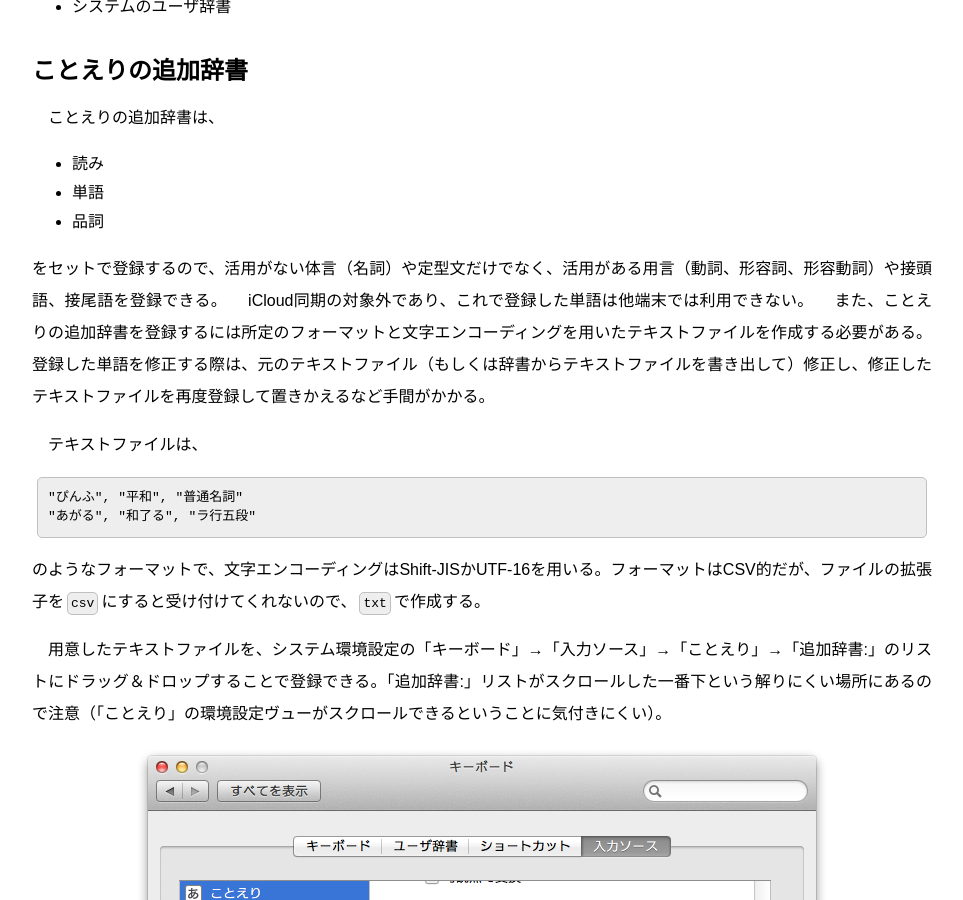
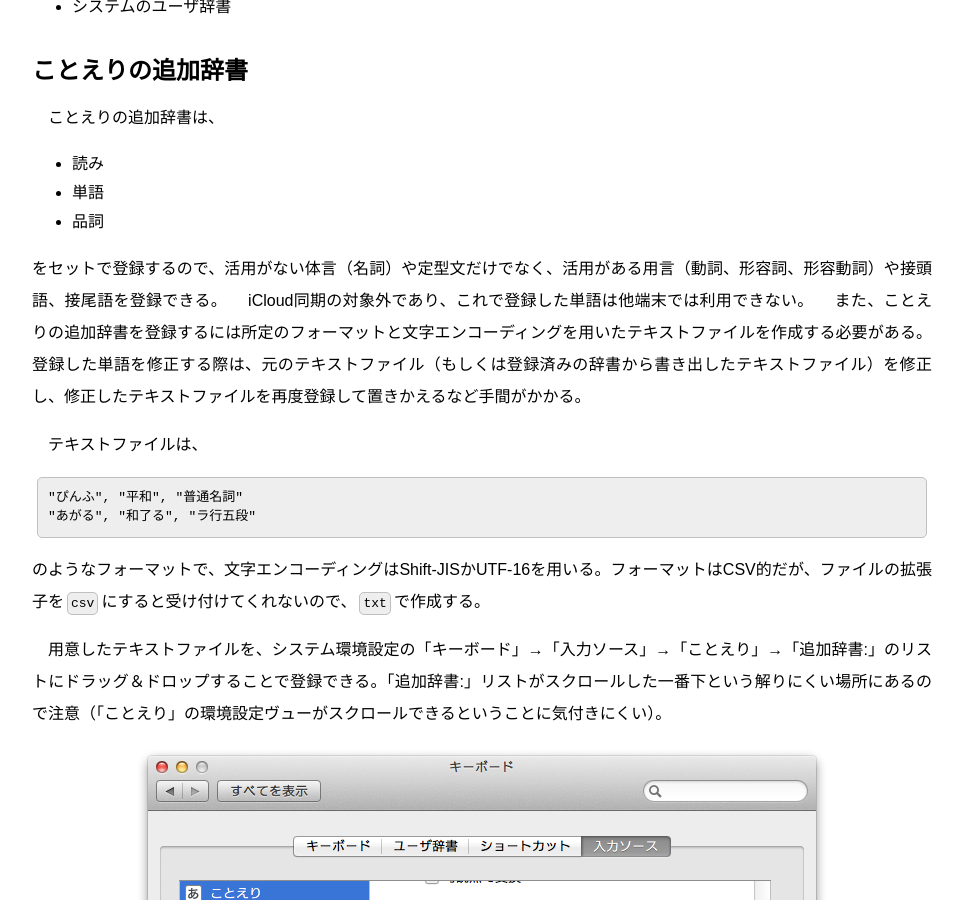
Before and after one commit to GenjiApp/genjiapp.github.io, a Jekyll site: the page built from _posts/2014-07-27-kotoeri-specialty-dictionary-and-user-dictionary.md, in a window 1280 px wide and 900 px high, scrolled down 301 px. Shown: the whole window, without its empty margins (158-1121 px from the left). Built offline with Jekyll 4.4.1, drawn with Linux system fonts in a browser that asks for light colours; Markdown is read by kramdown in place of the engine named in the settings; some of the changed text lies outside the part shown.

Commit message:
fix post 'kotoeri-specialty-dictionary-and-user-dictionary'

```diff
--- a/_posts/2014-07-27-kotoeri-specialty-dictionary-and-user-dictionary.md
+++ b/_posts/2014-07-27-kotoeri-specialty-dictionary-and-user-dictionary.md
@@ -18,7 +18,7 @@
 
 をセットで登録するので、活用がない体言（名詞）や定型文だけでなく、活用がある用言（動詞、形容詞、形容動詞）や接頭語、接尾語を登録できる。
 　iCloud同期の対象外であり、これで登録した単語は他端末では利用できない。
-　また、ことえりの追加辞書を登録するには所定のフォーマットと文字エンコーディングを用いたテキストファイルを作成する必要がある。登録した単語を修正する際は、元のテキストファイル（もしくは辞書からテキストファイルを書き出して）修正し、修正したテキストファイルを再度登録して置きかえるなど手間がかかる。
+　また、ことえりの追加辞書を登録するには所定のフォーマットと文字エンコーディングを用いたテキストファイルを作成する必要がある。登録した単語を修正する際は、元のテキストファイル（もしくは登録済みの辞書から書き出したテキストファイル）を修正し、修正したテキストファイルを再度登録して置きかえるなど手間がかかる。
 
 　テキストファイルは、
 
@@ -85,7 +85,7 @@
 
 　登録したい単語は大抵が名詞か定型文なので、基本的にはGUIがあってiCloud同期対応のシステムのユーザ辞書を用い、用言を登録したい場合はことえりの追加辞書形式を用いるのが良いと思う。
 
-　今回の調査は麻雀用語を一括で登録したいという思いから行った。成果物をGitHubに公開したので、参考にしたいひとは
+　今回の調査は麻雀用語を一括で登録したいという思いから行った。成果物をGitHubに公開したので、興味のあるひとは
 
 - [GenjiApp/Mahjong-Terms-Dictionary-for-Kotoeri-and-iOS](https://github.com/GenjiApp/Mahjong-Terms-Dictionary-for-Kotoeri-and-iOS)
 
```
